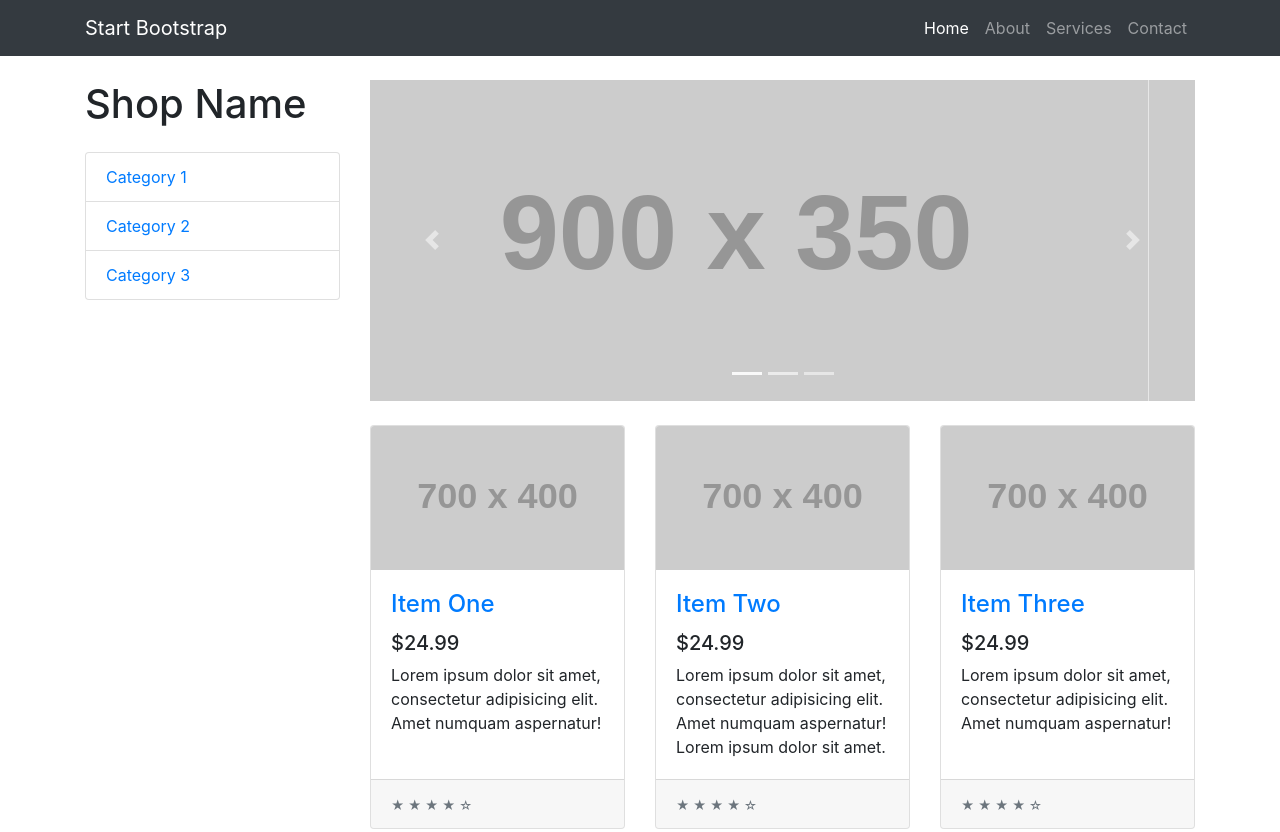
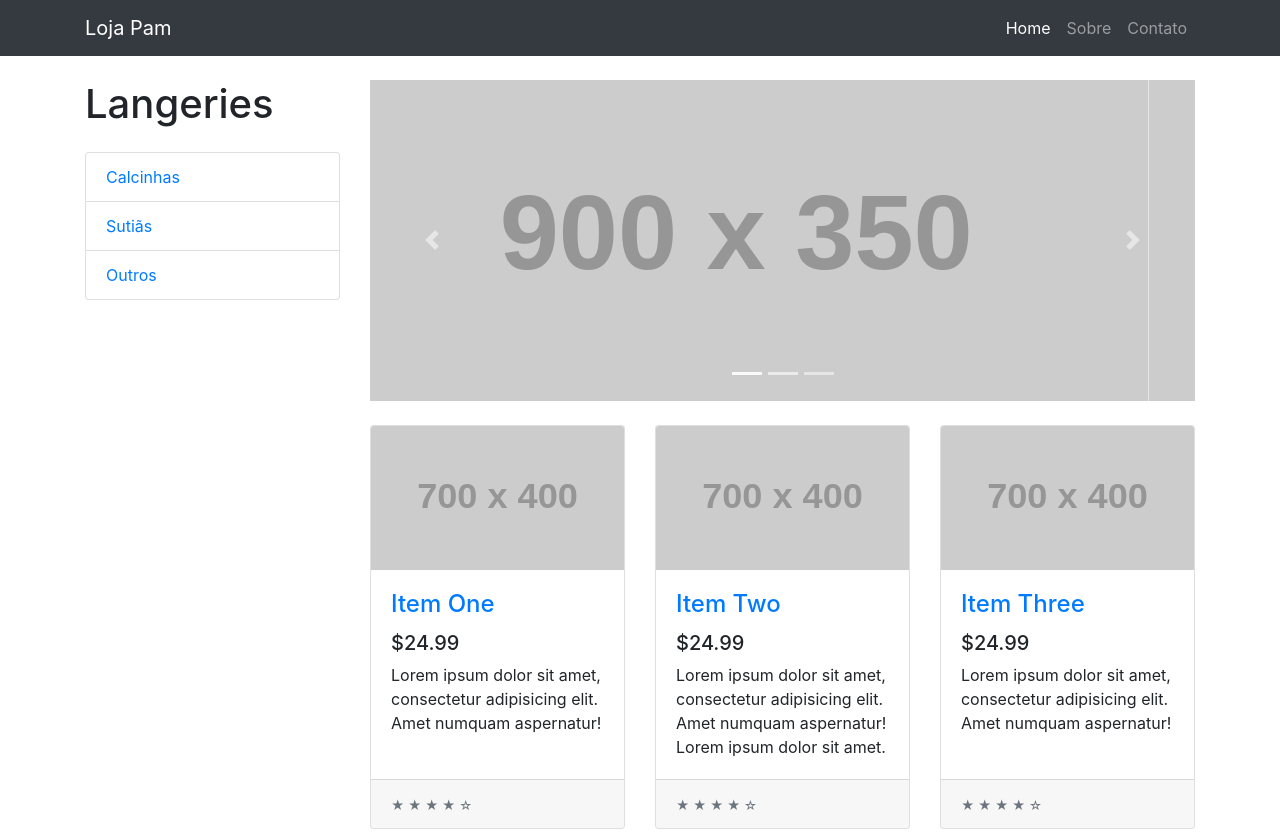
Before and after one commit to fabiomarinellid/lojapam, a website: page index.html in a window 1280 px wide. Shown: the top 832 px of the page. Drawn offline with Linux system fonts and the light colour scheme; placeholder pictures from the web are drawn by us.

Commit message:
Identifcação da Loja

```diff
--- a/index.html
+++ b/index.html
@@ -8,7 +8,7 @@
   <meta name="description" content="">
   <meta name="author" content="">
 
-  <title>Shop Homepage - Start Bootstrap Template</title>
+  <title>Loja Pam Langerie</title>
 
   <!-- Bootstrap core CSS -->
   <link href="vendor/bootstrap/css/bootstrap.min.css" rel="stylesheet">
@@ -23,7 +23,7 @@
   <!-- Navigation -->
   <nav class="navbar navbar-expand-lg navbar-dark bg-dark fixed-top">
     <div class="container">
-      <a class="navbar-brand" href="#">Start Bootstrap</a>
+      <a class="navbar-brand" href="#">Loja Pam</a>
       <button class="navbar-toggler" type="button" data-toggle="collapse" data-target="#navbarResponsive" aria-controls="navbarResponsive" aria-expanded="false" aria-label="Toggle navigation">
         <span class="navbar-toggler-icon"></span>
       </button>
@@ -35,13 +35,10 @@
             </a>
           </li>
           <li class="nav-item">
-            <a class="nav-link" href="#">About</a>
+            <a class="nav-link" href="#">Sobre</a>
           </li>
           <li class="nav-item">
-            <a class="nav-link" href="#">Services</a>
-          </li>
-          <li class="nav-item">
-            <a class="nav-link" href="#">Contact</a>
+            <a class="nav-link" href="#">Contato</a>
           </li>
         </ul>
       </div>
@@ -55,11 +52,11 @@
 
       <div class="col-lg-3">
 
-        <h1 class="my-4">Shop Name</h1>
+        <h1 class="my-4">Langeries</h1>
         <div class="list-group">
-          <a href="#" class="list-group-item">Category 1</a>
-          <a href="#" class="list-group-item">Category 2</a>
-          <a href="#" class="list-group-item">Category 3</a>
+          <a href="#" class="list-group-item">Calcinhas</a>
+          <a href="#" class="list-group-item">Sutiãs</a>
+          <a href="#" class="list-group-item">Outros</a>
         </div>
 
       </div>
@@ -207,7 +204,7 @@
   <!-- Footer -->
   <footer class="py-5 bg-dark">
     <div class="container">
-      <p class="m-0 text-center text-white">Copyright &copy; Your Website 2019</p>
+      <p class="m-0 text-center text-white">Copyright &copy; Loja Pam Langerie 2019</p>
     </div>
     <!-- /.container -->
   </footer>
```
Also changed, not shown: README.md.
